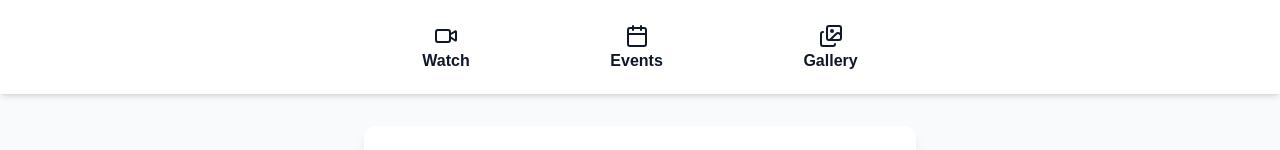
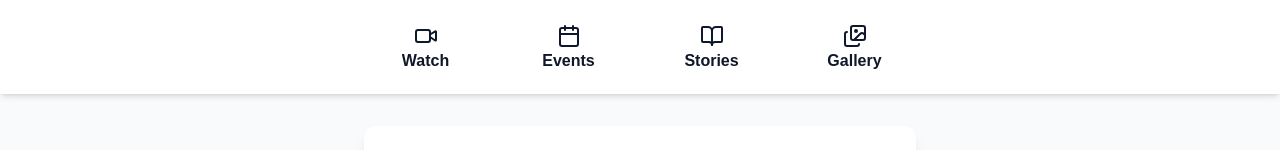
Before and after one commit to sukhmang/thefriendlybill, a React (Vite) app: page / in a window 1280 px wide. Shown: the top 150 px of the page. Built offline with nearby package versions, Linux system fonts and the light colour scheme.

Commit message:
fixed width issue

```diff
--- a/src/components/StickyNav.jsx
+++ b/src/components/StickyNav.jsx
@@ -1,6 +1,6 @@
 import { useState, useEffect } from 'react'
 import styled from 'styled-components'
-import { Video, Calendar, Images } from 'lucide-react'
+import { Video, Calendar, BookOpen, Images } from 'lucide-react'
 import { MEMORIAL_DATA } from '../constants'
 
 const Nav = styled.nav`
@@ -8,41 +8,57 @@ const Nav = styled.nav`
   top: 0;
   z-index: 50;
   width: 100%;
+  max-width: 100vw;
   background-color: ${props => props.theme.colors.cardBackground};
   box-shadow: ${props => props.theme.shadows.md};
   transition: box-shadow 0.3s ease;
+  box-sizing: border-box;
+  overflow: hidden;
 `
 
 const NavContainer = styled.div`
   margin: 0 auto;
-  max-width: 600px;
+  max-width: min(600px, 100vw);
   width: 100%;
   padding: 0 1rem;
+  box-sizing: border-box;
+  overflow: hidden;
 `
 
 const NavContent = styled.div`
   display: flex;
-  justify-content: space-around;
   align-items: center;
   padding: 1rem 0;
-  gap: 0.5rem;
-  position: relative;
-  transition: padding-left 0.3s ease;
-  padding-left: ${props => props.$portraitVisible ? '4.5rem' : '0'};
+  gap: 0;
+  box-sizing: border-box;
+  width: 100%;
+  overflow: hidden;
 `
 
 const PortraitWrapper = styled.div`
-  position: absolute;
-  left: 1rem;
   display: flex;
   align-items: center;
+  justify-content: center;
+  width: ${props => props.$show ? '4.5rem' : '0'};
+  padding-left: ${props => props.$show ? '1rem' : '0'};
   opacity: ${props => props.$show ? 1 : 0};
   transform: ${props => props.$show ? 'translateX(0)' : 'translateX(-20px)'};
-  transition: opacity 0.3s ease, transform 0.3s ease;
+  transition: opacity 0.3s ease, transform 0.3s ease, width 0.3s ease, padding-left 0.3s ease;
   pointer-events: ${props => props.$show ? 'auto' : 'none'};
-  width: ${props => props.$show ? '3rem' : '0'};
   overflow: hidden;
-  z-index: 1;
+  flex-shrink: 0;
+  box-sizing: border-box;
+`
+
+const NavItems = styled.div`
+  display: flex;
+  justify-content: space-around;
+  align-items: center;
+  flex: 1;
+  gap: 0.25rem;
+  min-width: 0;
+  overflow: hidden;
+  box-sizing: border-box;
 `
 
 const Portrait = styled.img`
@@ -59,7 +75,7 @@ const NavButton = styled.button`
   flex-direction: column;
   align-items: center;
   gap: 0.25rem;
-  padding: 0.5rem 1rem;
+  padding: 0.5rem 0.5rem;
   font-size: ${props => props.theme.typography.sizes.sm};
   font-weight: ${props => props.$isActive ? props.theme.typography.weights.bold : props.theme.typography.weights.semibold};
   color: ${props => props.theme.colors.text.primary};
@@ -67,9 +83,16 @@ const NavButton = styled.button`
   border: none;
   cursor: pointer;
   position: relative;
+  flex: 1;
+  min-width: 0;
+  box-sizing: border-box;
   transition: color 0.2s ease, transform 0.3s ease, opacity 0.3s ease, font-weight 0.2s ease;
   transform: ${props => props.$portraitVisible ? 'translateX(0)' : 'translateX(0)'};
   opacity: 1;
+
+  @media (min-width: 640px) {
+    padding: 0.5rem 1rem;
+  }
 
   &:hover {
     color: ${props => props.theme.colors.accent};
@@ -80,8 +103,8 @@ const NavButton = styled.button`
     content: '';
     position: absolute;
     bottom: 0;
-    left: 0;
-    right: 0;
+    left: 0.5rem;
+    right: 0.5rem;
     height: 3px;
     background-color: ${props => props.theme.colors.accent};
     opacity: ${props => props.$isActive && props.$portraitVisible ? 1 : 0};
@@ -92,6 +115,14 @@ const NavButton = styled.button`
   svg {
     width: 1.5rem;
     height: 1.5rem;
+    flex-shrink: 0;
+  }
+
+  span {
+    white-space: nowrap;
+    overflow: hidden;
+    text-overflow: ellipsis;
+    max-width: 100%;
   }
 `
 
@@ -126,7 +157,7 @@ export default function StickyNav() {
 
   // Track active section using IntersectionObserver
   useEffect(() => {
-    const sections = ['watch', 'event-details', 'gallery']
+    const sections = ['watch', 'event-details', 'stories', 'gallery']
 
     const handleScroll = () => {
       const navHeight = 100
@@ -188,7 +219,7 @@ export default function StickyNav() {
   return (
     <Nav>
       <NavContainer>
-        <NavContent $portraitVisible={showPortrait}>
+        <NavContent>
           <PortraitWrapper $show={showPortrait}>
             <Portrait
               src={MEMORIAL_DATA.portraitImage}
@@ -196,6 +227,7 @@ export default function StickyNav() {
             />
           </PortraitWrapper>
 
+          <NavItems>
             <NavButton
               onClick={() => scrollToSection('watch')}
               aria-label="Watch"
@@ -217,6 +249,16 @@ export default function StickyNav() {
             </NavButton>
 
             <NavButton
+              onClick={() => scrollToSection('stories')}
+              aria-label="Stories"
+              $portraitVisible={showPortrait}
+              $isActive={activeSection === 'stories'}
+            >
+              <BookOpen />
+              <span>Stories</span>
+            </NavButton>
+
+            <NavButton
               onClick={() => scrollToSection('gallery')}
               aria-label="Gallery"
               $portraitVisible={showPortrait}
@@ -225,6 +267,7 @@ export default function StickyNav() {
               <Images />
               <span>Gallery</span>
             </NavButton>
+          </NavItems>
         </NavContent>
       </NavContainer>
     </Nav>
```
Lines whose indentation alone changed are shown as unchanged.
